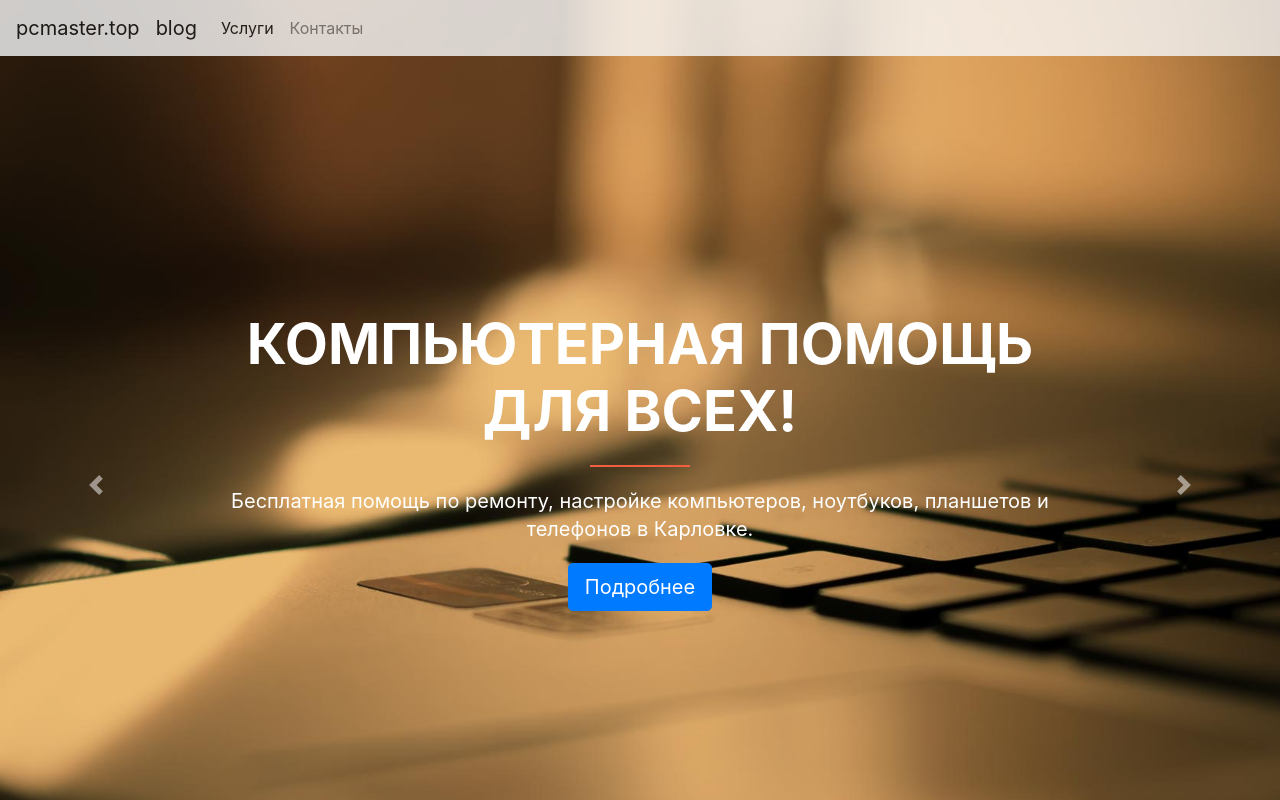
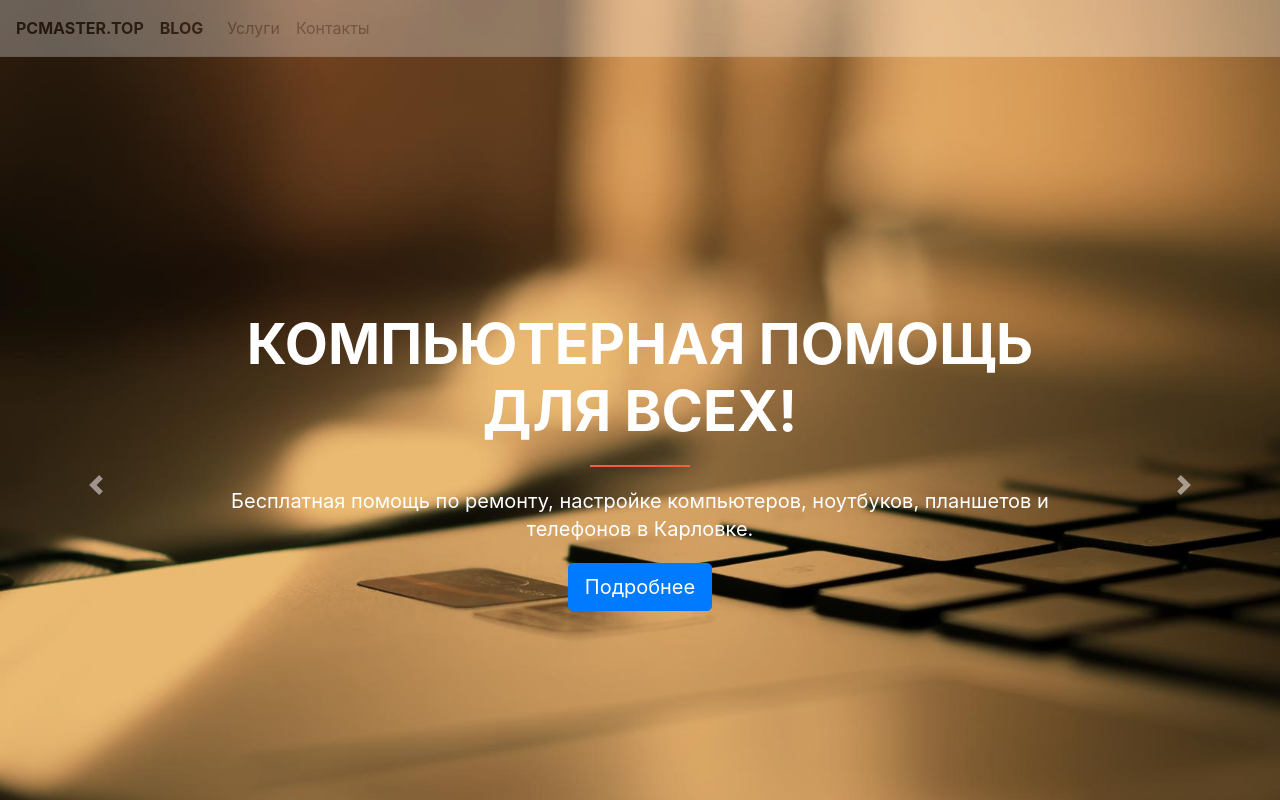
Before and after one commit to yegorkowalew/gitblog-new-template, a website: page assets/src/index.html in a window 1280 px wide. Shown: the top 800 px of the page. Drawn offline with nearby package versions, Linux system fonts and the light colour scheme; files that its build step writes are made by us from their sources.

Commit message:
Меню с прозрачностью

```diff
--- a/assets/src/index.html
+++ b/assets/src/index.html
@@ -3,18 +3,18 @@
 <head>
     //= template/head.html
 </head>
-<body>
+<body data-target="#navbar-example">
 <header>
 <!-- Fixed navbar  bg-transparent bg-light-->
-<nav class="navbar navbar-expand-md navbar-light fixed-top bg-light">
-    <a class="navbar-brand active" href="#">pcmaster.top</a>
-    <a class="navbar-brand" href="#">blog</a>
+<nav class="navbar navbar-expand-md navbar-light fixed-top">
+    <a class="navbar-brand" href="/">pcmaster.top</a>
+    <a class="navbar-brand" href="/blog">blog</a>
     <button class="navbar-toggler" type="button" data-toggle="collapse" data-target="#navbarCollapse" aria-controls="navbarCollapse" aria-expanded="false" aria-label="Toggle navigation">
         <span class="navbar-toggler-icon"></span>
     </button>
     <div class="collapse navbar-collapse" id="navbarCollapse">
         <ul class="navbar-nav mr-auto">
-            <li class="nav-item active">
+            <li class="nav-item">
                 <a class="nav-link" href="#">Услуги <span class="sr-only">(current)</span></a>
             </li>
             <li class="nav-item">
--- a/assets/src/style/my.scss
+++ b/assets/src/style/my.scss
@@ -7,6 +7,7 @@ html {
   body {
     /* Margin bottom by footer height */
     margin-bottom: 220px;
+    // position: relative;
   }
   .footer {
     position: absolute;
@@ -185,17 +186,26 @@ body {
   border-width: 2px;
 }
 
-.bg-light {
-  opacity: 0.8;
-}
-
-.navbar-brand {
-  opacity: 1;
-}
-
 .social i {
   padding-right: 20px;
   padding-bottom: 20px;
   font-size: 3rem;
   color: #F05F40;
 }
+
+.navbar-brand {
+  font-size: 1rem;
+  text-transform: uppercase;
+  font-weight: bold;
+  opacity: 1;
+}
+.navbar {
+  border-bottom:1px solid #eee;
+  opacity: 0.7;
+}
+
+.navbar-light {
+  opacity: 0.3;
+  background-color: #fff;
+  color: #222;
+}
--- a/assets/src/template/footer.html
+++ b/assets/src/template/footer.html
@@ -1 +1 @@
-<script src="js/main.js"></script>
+<script src="js/main.min.js"></script>
```
Also changed, not shown: assets/src/js/main.js (+8 -8 lines), assets/src/js/my.js (+16 -0 lines).
